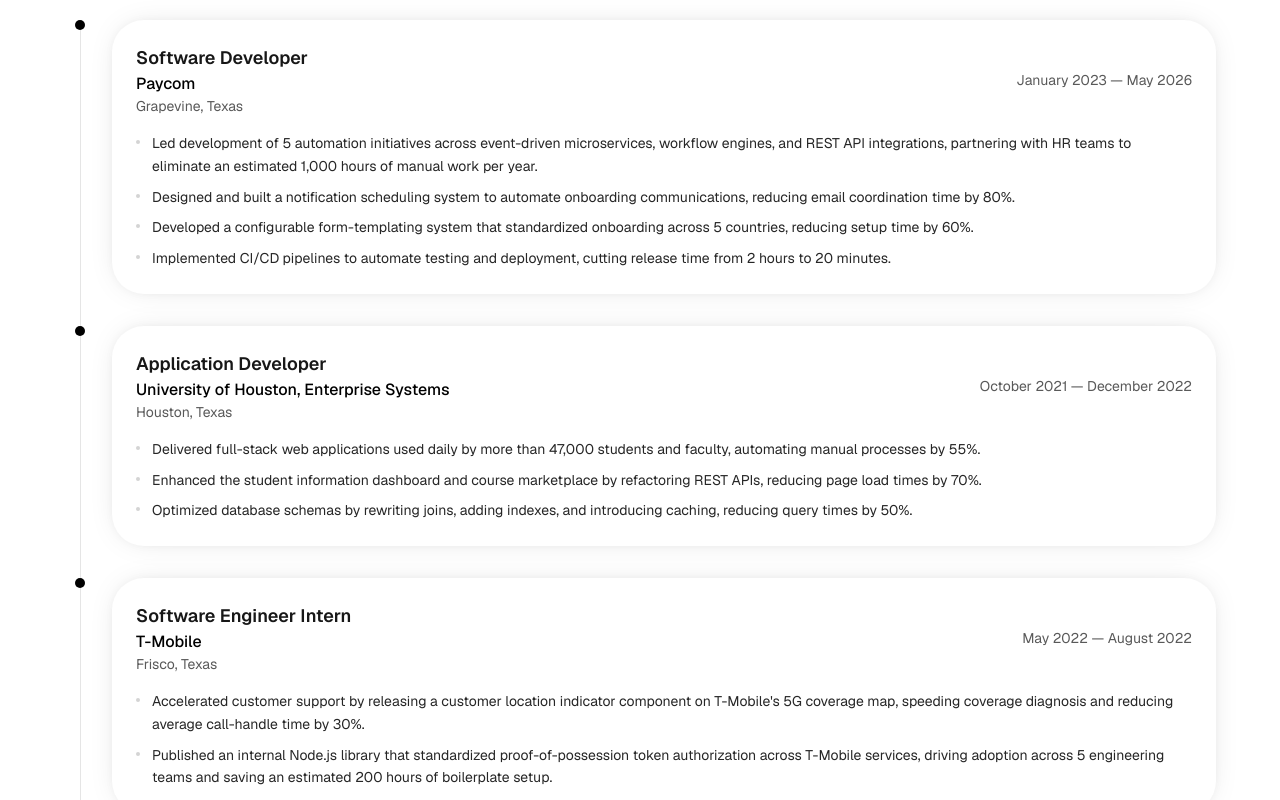
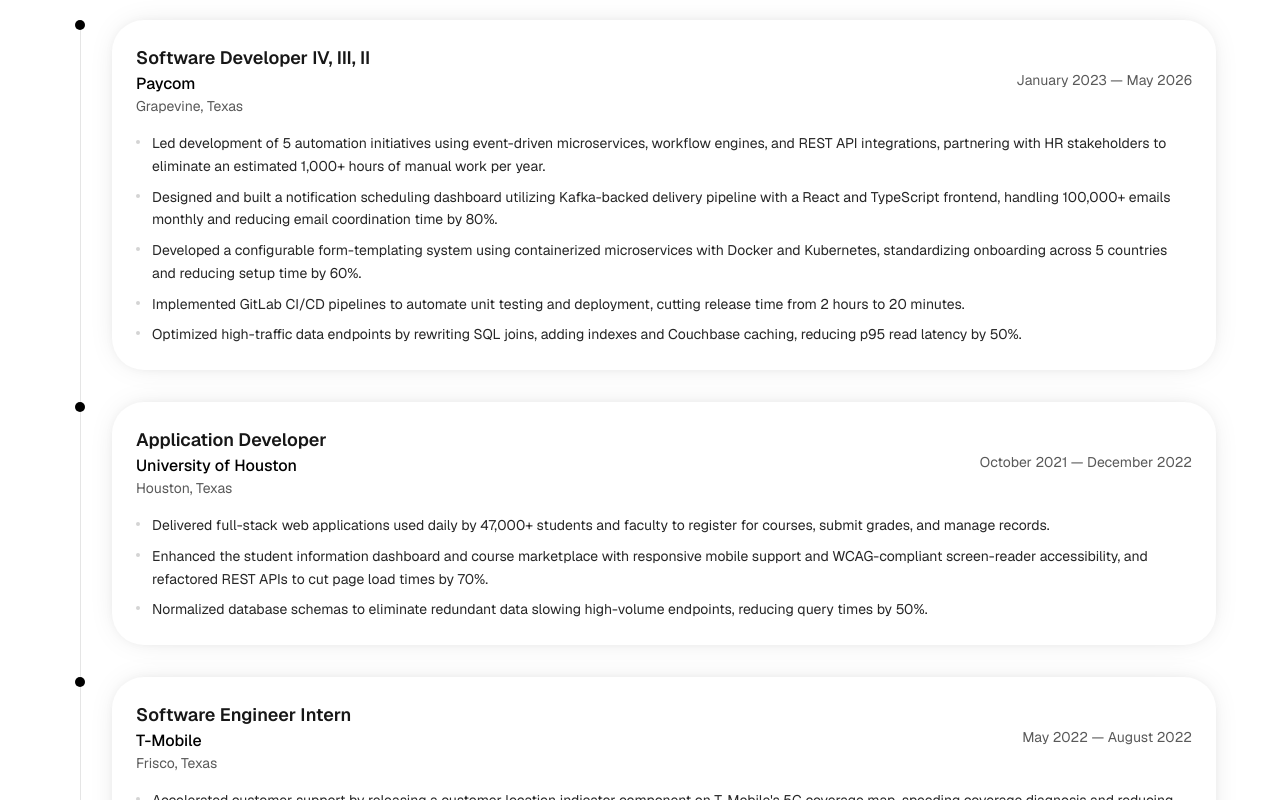
Before and after one commit to gabrielzurc10/personal-page, a Next.js app in the folder frontend/: page / in a window 1280 px wide. Shown: the part 2000-2800 px from the top of the page. Built offline with nearby package versions, Linux system fonts and the light colour scheme; no server answers.

Commit message:
update resume

```diff
--- a/frontend/src/components/Experience.tsx
+++ b/frontend/src/components/Experience.tsx
@@ -1,25 +1,26 @@
 const EXPERIENCES = [
   {
-    title: "Software Developer",
+    title: "Software Developer IV, III, II",
     company: "Paycom",
     location: "Grapevine, Texas",
     period: "January 2023 — May 2026",
     bullets: [
-      "Led development of 5 automation initiatives across event-driven microservices, workflow engines, and REST API integrations, partnering with HR teams to eliminate an estimated 1,000 hours of manual work per year.",
-      "Designed and built a notification scheduling system to automate onboarding communications, reducing email coordination time by 80%.",
-      "Developed a configurable form-templating system that standardized onboarding across 5 countries, reducing setup time by 60%.",
-      "Implemented CI/CD pipelines to automate testing and deployment, cutting release time from 2 hours to 20 minutes.",
+      "Led development of 5 automation initiatives using event-driven microservices, workflow engines, and REST API integrations, partnering with HR stakeholders to eliminate an estimated 1,000+ hours of manual work per year.",
+      "Designed and built a notification scheduling dashboard utilizing Kafka-backed delivery pipeline with a React and TypeScript frontend, handling 100,000+ emails monthly and reducing email coordination time by 80%.",
+      "Developed a configurable form-templating system using containerized microservices with Docker and Kubernetes, standardizing onboarding across 5 countries and reducing setup time by 60%.",
+      "Implemented GitLab CI/CD pipelines to automate unit testing and deployment, cutting release time from 2 hours to 20 minutes.",
+      "Optimized high-traffic data endpoints by rewriting SQL joins, adding indexes and Couchbase caching, reducing p95 read latency by 50%.",
     ],
   },
   {
     title: "Application Developer",
-    company: "University of Houston, Enterprise Systems",
+    company: "University of Houston",
     location: "Houston, Texas",
     period: "October 2021 — December 2022",
     bullets: [
-      "Delivered full-stack web applications used daily by more than 47,000 students and faculty, automating manual processes by 55%.",
-      "Enhanced the student information dashboard and course marketplace by refactoring REST APIs, reducing page load times by 70%.",
-      "Optimized database schemas by rewriting joins, adding indexes, and introducing caching, reducing query times by 50%.",
+      "Delivered full-stack web applications used daily by 47,000+ students and faculty to register for courses, submit grades, and manage records.",
+      "Enhanced the student information dashboard and course marketplace with responsive mobile support and WCAG-compliant screen-reader accessibility, and refactored REST APIs to cut page load times by 70%.",
+      "Normalized database schemas to eliminate redundant data slowing high-volume endpoints, reducing query times by 50%.",
     ],
   },
   {
@@ -29,7 +30,7 @@
     period: "May 2022 — August 2022",
     bullets: [
       "Accelerated customer support by releasing a customer location indicator component on T-Mobile's 5G coverage map, speeding coverage diagnosis and reducing average call-handle time by 30%.",
-      "Published an internal Node.js library that standardized proof-of-possession token authorization across T-Mobile services, driving adoption across 5 engineering teams and saving an estimated 200 hours of boilerplate setup.",
+      "Published an internal Node.js library in npm that standardized proof-of-possession token authorization across T-Mobile services, driving adoption across 5+ engineering teams and saving an estimated 200+ hours of boilerplate setup.",
     ],
   },
 ];
```
Also changed, not shown: 2 other files (tests, documents, lock files or other folders).
